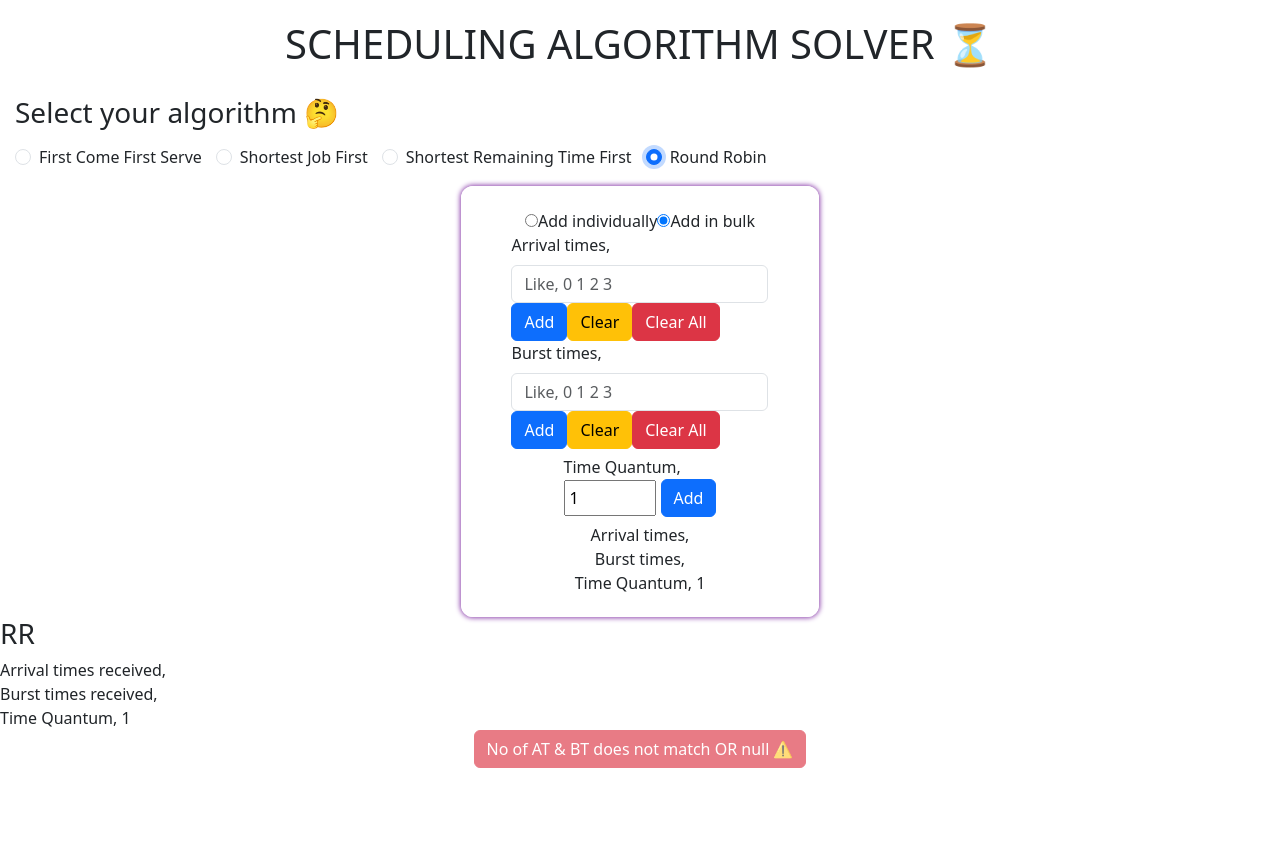
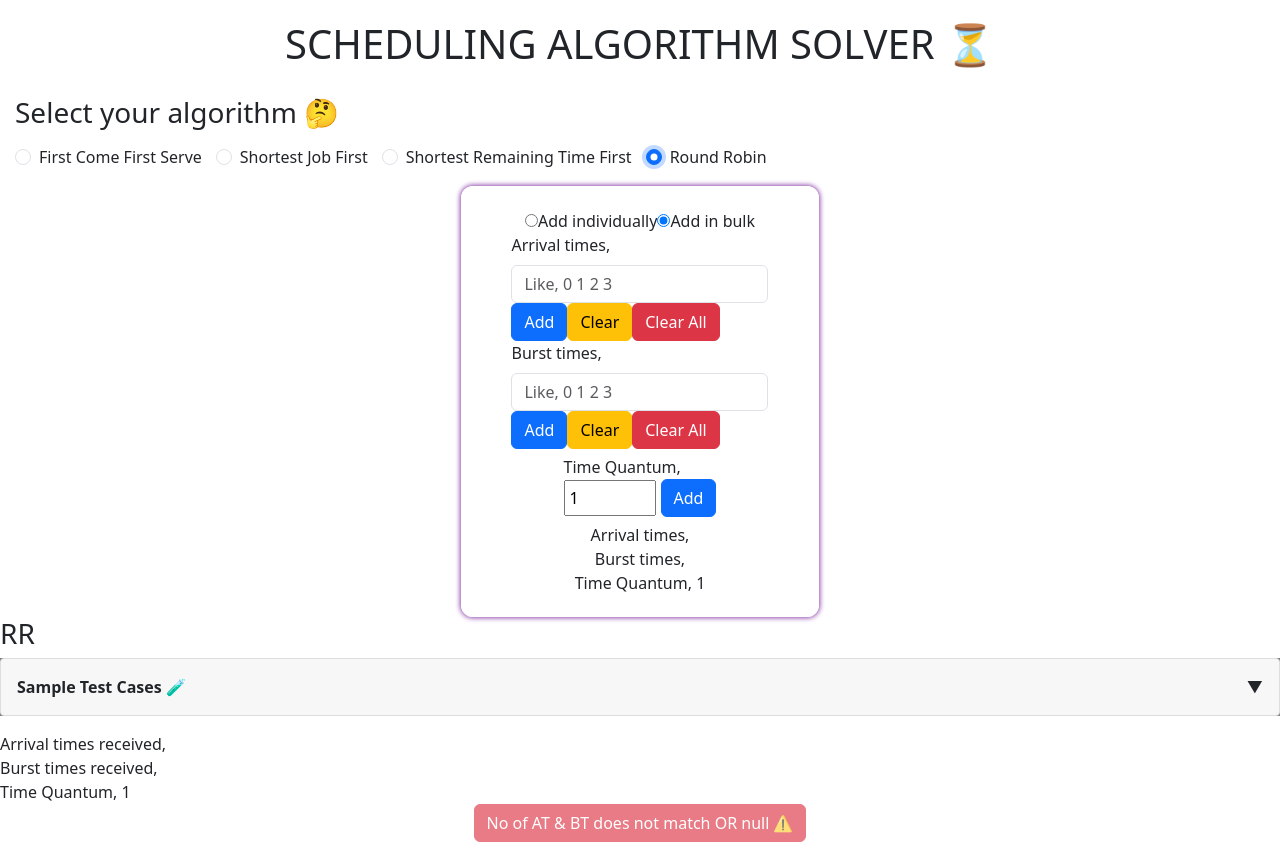
Before and after one commit to Harshitv21/Scheduling-Algorithm-Solver, a React (Vite) app: page / in a window 1280 px wide. Both pictures are taken after a click on the radio button "Round Robin". Before the commit the page ends 800 px from the top, so only its background shows below. Built offline with nearby package versions, Linux system fonts and the light colour scheme.

Commit message:
Add additional prop for time quantum in RR & Adjust TestCaseAccordion accordingly

```diff
--- a/src/components/RR.jsx
+++ b/src/components/RR.jsx
@@ -1,11 +1,20 @@
 import "../styles/RR.css";
 import DisplayATAndBT from "./DisplayATAndBT";
+import { TestCaseAccordion } from "./TestCaseAccordion";
 
 export const RR = ({ arrivalArray, burstTimeArray, timeQuantum }) => {
   return (
     <div>
       <div>
         <h3>RR</h3>
+      </div>
+
+      <div className="sample-tc-container">
+        <TestCaseAccordion
+          arrivalTime="0 1 2 3 4"
+          burstTime="5 4 3 2 6"
+          timeQuantum="2"
+        />
       </div>
 
       <DisplayATAndBT
--- a/src/components/TestCaseAccordion.jsx
+++ b/src/components/TestCaseAccordion.jsx
@@ -2,7 +2,7 @@ import { useState } from "react";
 import TestCaseBlock from "./TestCaseBlock";
 import "../styles/TestCaseAccordian.css";
 
-export const TestCaseAccordion = ({ arrivalTime, burstTime }) => {
+export const TestCaseAccordion = ({ arrivalTime, burstTime, timeQuantum }) => {
   const [isOpen, setIsOpen] = useState(false);
 
   const toggleAccordion = () => {
@@ -23,6 +23,12 @@ export const TestCaseAccordion = ({ arrivalTime, burstTime }) => {
             <TestCaseBlock passedTC={arrivalTime} />
             <p>Burst time</p>
             <TestCaseBlock passedTC={burstTime} />
+            {timeQuantum && (
+              <>
+                <p>Time Quantum</p>
+                <TestCaseBlock passedTC={timeQuantum} />
+              </>
+            )}
           </div>
         </div>
       )}
```
